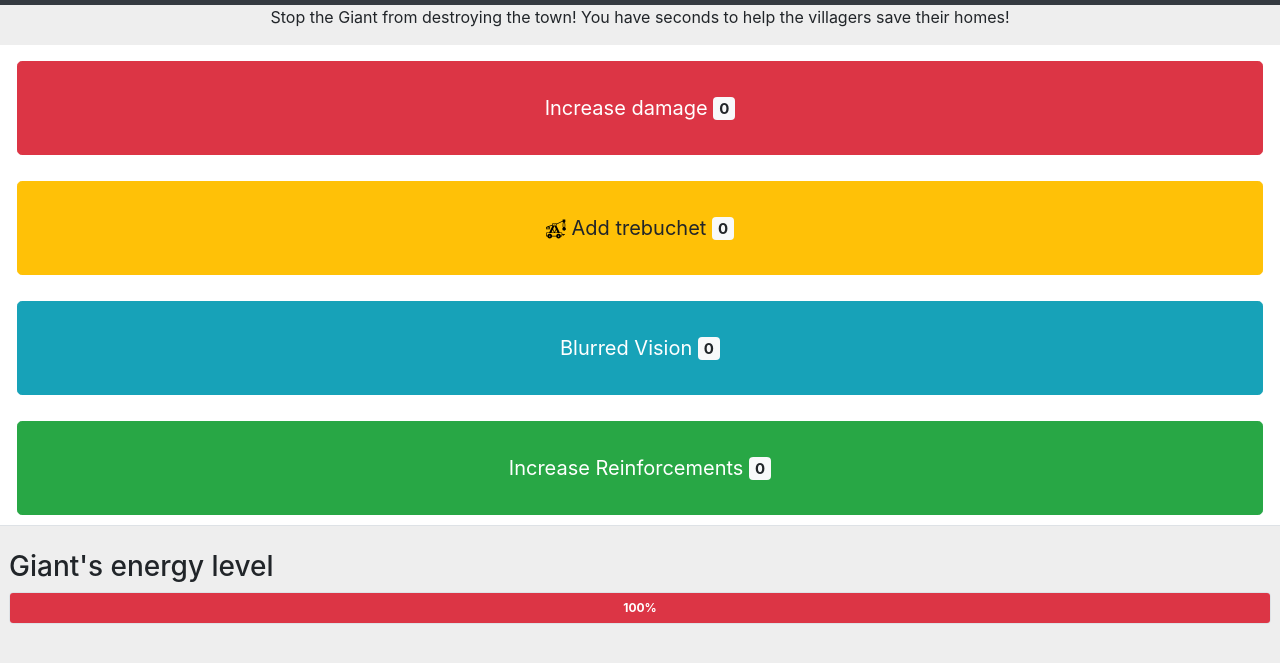
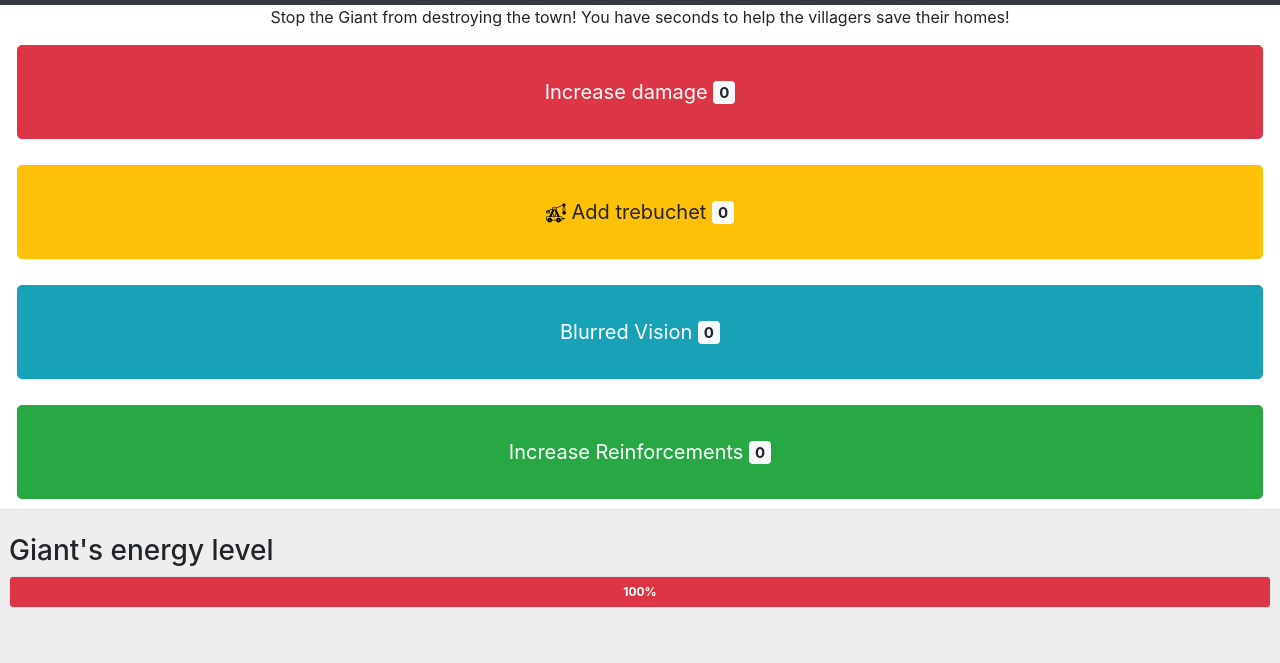
Before and after one commit to andrewmackrodt/vivegamejam-server, a website: page public/index.html in a window 1280 px wide. Shown: the part 51-714 px from the top of the page. Drawn offline with nearby package versions, Linux system fonts and the light colour scheme; a web font is replaced by a local one.

Commit message:
fixing styles for  timer

```diff
--- a/public/index.html
+++ b/public/index.html
@@ -50,9 +50,9 @@
     <a class="navbar-brand" href="#">Giant Siege</a>
 </nav>
 <div class="h-100">
-    <div class="container">
-        <p class="text-center">Stop the Giant from destroying the town! You have
-            <strong><span id="timer"></span></strong> seconds to help the villagers save their homes!</p>
+    <div class="game-row text-center bg-white" >
+        Stop the Giant from destroying the town! You have
+        <strong><span id="timer"></span></strong> seconds to help the villagers save their homes!
     </div>
     <div class="row game-rows px-4 py-2">
         <button class="btn btn-danger btn-lg btn-block m-2 button-height"
@@ -103,6 +103,15 @@
         </div>
     </div>
 </div>
+
+<div class="modal fade bd-example-modal-sm" tabindex="-1" role="dialog" aria-labelledby="myModal" aria-hidden="true">
+    <div class="modal-dialog modal-sm">
+        <div class="modal-content">
+            That
+        </div>
+    </div>
+</div>
+
 <script defer>
   let output;
   let socket;
@@ -176,7 +185,8 @@
       }
     }
 
-    function updateVoteCounts(votes) {
+    function updateVoteCounts(votes)
+    {
       for (const [name, count] of Object.entries(votes)) {
         document.getElementById(`${name}-vote-count`).innerText = count;
       }
```
